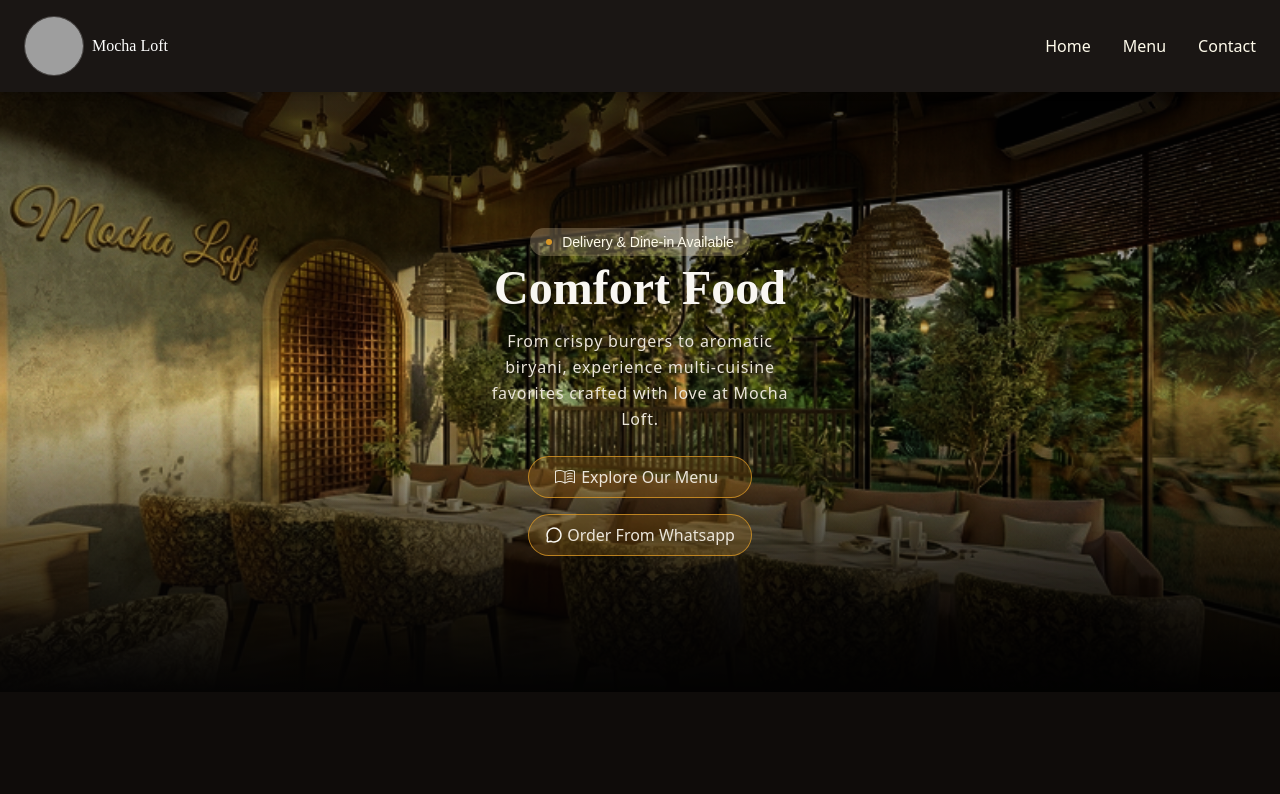
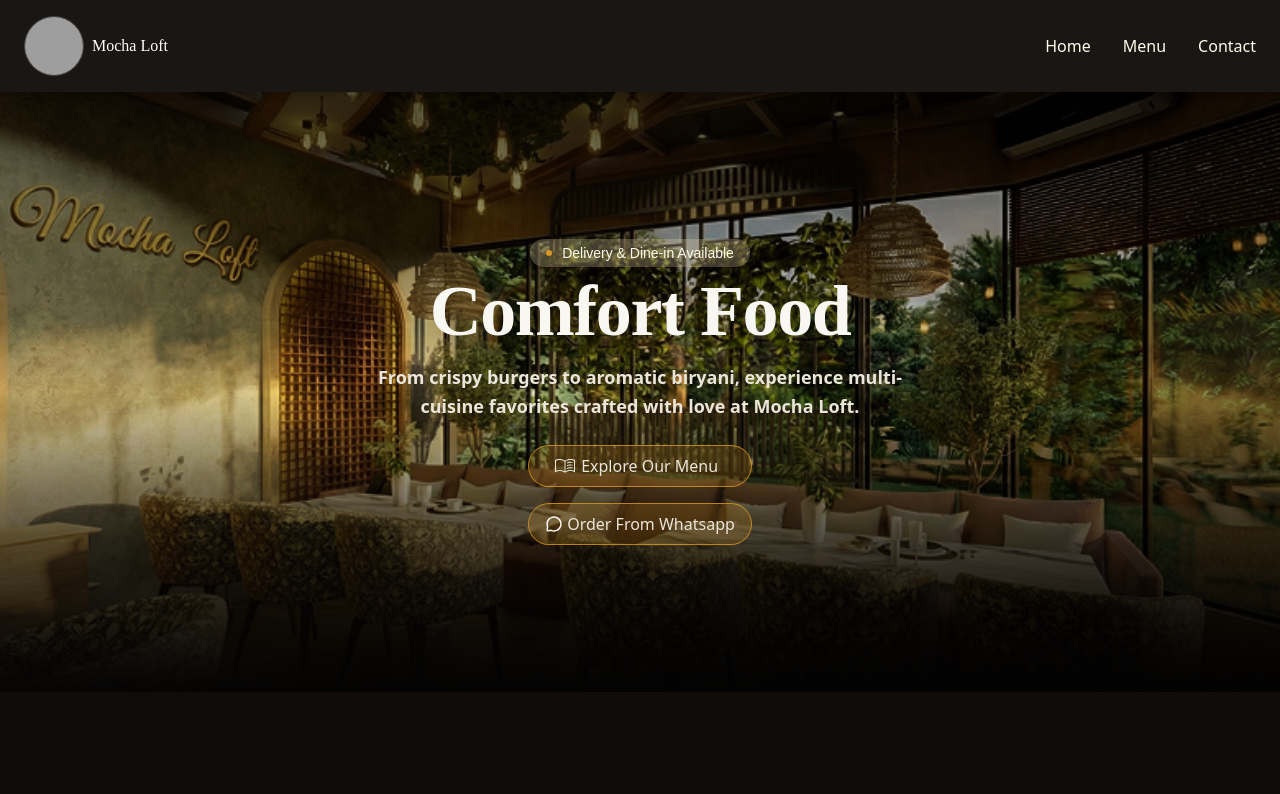
Before and after one commit to YogurtFusion/Mocha-loft, a Next.js app: page / in a window 1280 px wide. Shown: the top 794 px of the page. Built offline with nearby package versions, Linux system fonts and the light colour scheme; grey boxes are pictures that could not be loaded.

Commit message:
hero fixes

```diff
--- a/components/Hero.jsx
+++ b/components/Hero.jsx
@@ -22,18 +22,18 @@ const Hero = () => {
       <div className=" relative z-10  p-7 flex flex-col justify-center items-center gap-2 ">
         {/* Delivery & Dine-in Available */}
         <div className=" bg-[#F5DEB280]/50 flex justify-center items-center gap-2.5 w-fit mx-auto py-1 px-4 rounded-full  ">
-          <span className="w-[6px] h-[6px] aspect-square rounded-full bg-gold "></span>
+          <span className="size-1.5 aspect-square rounded-full bg-gold "></span>
           <span className="font-poppins text-sm text-amber-50">
             Delivery & Dine-in Available
           </span>
         </div>
 
         {/* text */}
-        <div className=" text-center flex flex-col gap-4 ">
-          <h1 className="font-playfair font-semibold text-primary text-4xl md:text-5xl">
+        <div className=" text-center flex flex-col gap-4  justify-center items-center ">
+          <h1 className="font-playfair font-semibold tracking-[-0.02em] text-primary text-4xl md:text-5xl lg:text-7xl">
             Comfort Food
           </h1>
-          <p className="text-secondary max-w-xs leading-relaxed tracking-wider ">
+          <p className="text-secondary font-semibold max-w-xs leading-relaxed tracking-normal text-sm md:max-w-sm lg:max-w-xl lg:text-lg ">
             From crispy burgers to aromatic biryani, experience multi-cuisine
             favorites crafted with love at Mocha Loft.
           </p>
```
